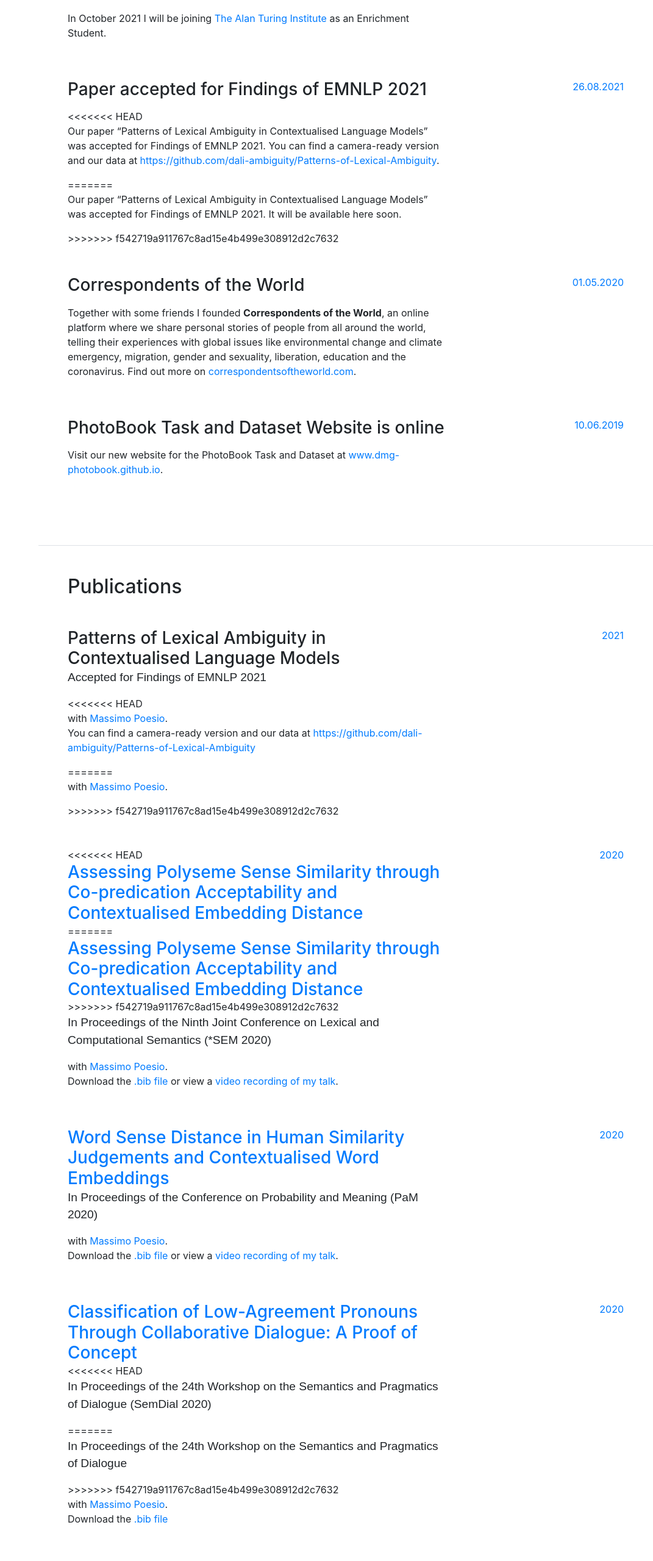
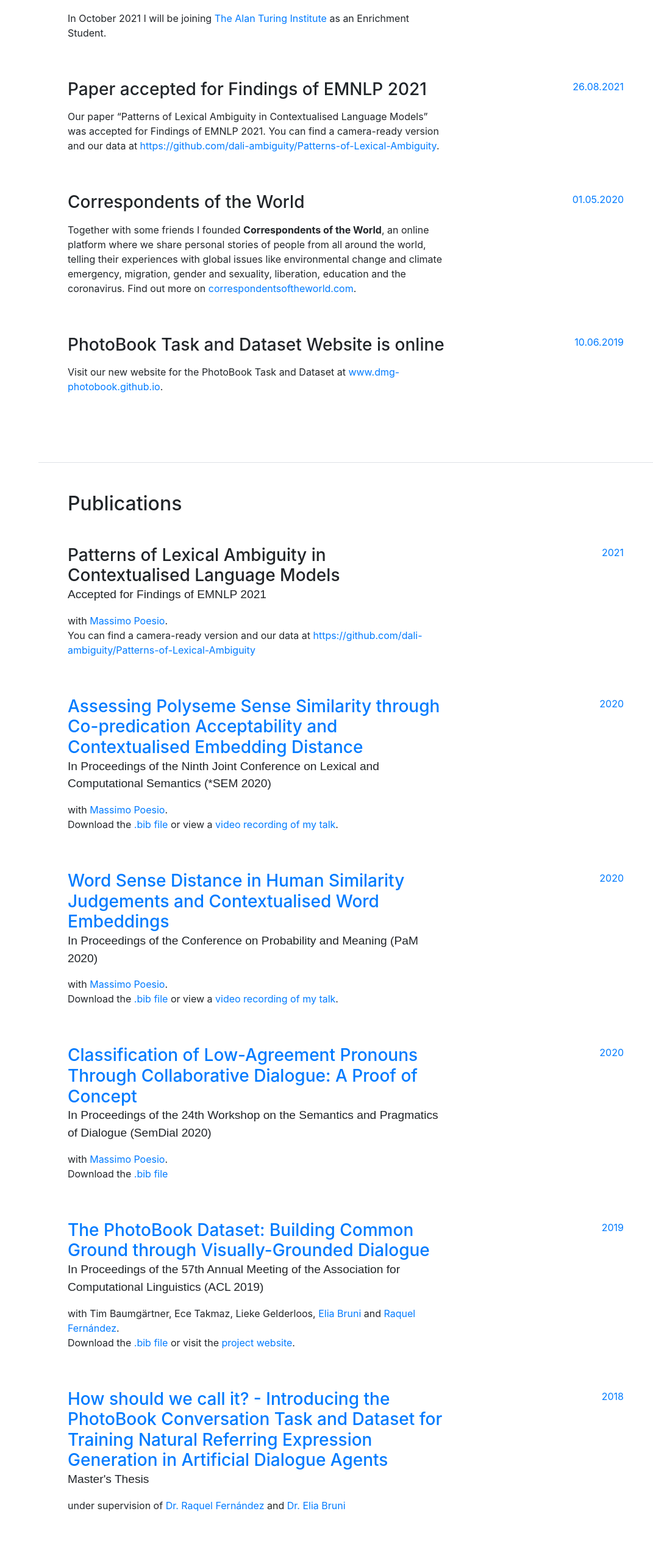
Before and after one commit to janoschhaber/janoschhaber.github.io, a website with bundled scripts: page index.html in a window 1280 px wide. Shown: the part 1000-3560 px from the top of the page at 61% size, without its empty margins (209-1280 px from the left). Built offline with nearby package versions, Linux system fonts and the light colour scheme; a web font is replaced by a local one.

Commit message:
Fixing Merge Issues

```diff
--- a/index.html
+++ b/index.html
@@ -122,11 +122,7 @@
             <div class="resume-content mr-auto">
               <h3 class="mb-0">Paper accepted for Findings of EMNLP 2021</h3>
               <div class="subheading mb-3"></div>
-<<<<<<< HEAD
               <p> Our paper “Patterns of Lexical Ambiguity in Contextualised Language Models” was accepted for Findings of EMNLP 2021. You can find a camera-ready version and our data at <a href="https://github.com/dali-ambiguity/Patterns-of-Lexical-Ambiguity">https://github.com/dali-ambiguity/Patterns-of-Lexical-Ambiguity</a>.</p>
-=======
-              <p> Our paper “Patterns of Lexical Ambiguity in Contextualised Language Models” was accepted for Findings of EMNLP 2021. It will be available here soon.</p>
->>>>>>> f542719a911767c8ad15e4b499e308912d2c7632
             </div>
             <div class="resume-date text-md-right">
               <span class="text-primary">26.08.2021</span>
@@ -167,11 +163,7 @@
             <div class="resume-content mr-auto">
               <h3 class="mb-0">Patterns of Lexical Ambiguity in Contextualised Language Models</h3>
               <div class="subheading mb-3">Accepted for Findings of EMNLP 2021</div>
-<<<<<<< HEAD
               <p> with <a href="https://sites.google.com/view/massimo-poesio/home" target="_blank">Massimo Poesio</a>. <br> You can find a camera-ready version and our data at <a href="https://github.com/dali-ambiguity/Patterns-of-Lexical-Ambiguity">https://github.com/dali-ambiguity/Patterns-of-Lexical-Ambiguity</a></p>
-=======
-              <p> with <a href="https://sites.google.com/view/massimo-poesio/home" target="_blank">Massimo Poesio</a>. <br> </p>
->>>>>>> f542719a911767c8ad15e4b499e308912d2c7632
             </div>
             <div class="resume-date text-md-right">
               <span class="text-primary">2021</span>
@@ -180,11 +172,7 @@
 
              <div class="resume-item d-flex flex-column flex-md-row mb-5">
             <div class="resume-content mr-auto">
-<<<<<<< HEAD
               <h3 class="mb-0"><a href="https://aclanthology.org/2020.starsem-1.12/" target="_blank"> Assessing Polyseme Sense Similarity through Co-predication Acceptability and Contextualised Embedding Distance</a> </h3>
-=======
-              <h3 class="mb-0"><a href="http://semdial.org/anthology/papers/Z/Z20/Z20-3017/" target="_blank"> Assessing Polyseme Sense Similarity through Co-predication Acceptability and Contextualised Embedding Distance</a> </h3>
->>>>>>> f542719a911767c8ad15e4b499e308912d2c7632
               <div class="subheading mb-3">In Proceedings of the Ninth Joint Conference on Lexical and Computational Semantics (*SEM 2020)</div>
               <p> with <a href="https://sites.google.com/view/massimo-poesio/home" target="_blank">Massimo Poesio</a>. <br> Download the <a href="data/haber-poesio-2020-assessing.bib" target="_blank">.bib file </a> or view a <a href="https://www.youtube.com/watch?v=8XDzyR51KrA" target="_blank">video recording of my talk</a>. </p>
             </div>
@@ -207,11 +195,7 @@
           <div class="resume-item d-flex flex-column flex-md-row mb-5">
             <div class="resume-content mr-auto">
               <h3 class="mb-0"><a href="http://semdial.org/anthology/papers/Z/Z20/Z20-3017/" target="_blank"> Classification of Low-Agreement Pronouns Through Collaborative Dialogue: A Proof of Concept </a> </h3>
-<<<<<<< HEAD
               <div class="subheading mb-3">In Proceedings of the 24th Workshop on the Semantics and Pragmatics of Dialogue (SemDial 2020)</div>
-=======
-              <div class="subheading mb-3">In Proceedings of the 24th Workshop on the Semantics and Pragmatics of Dialogue</div>
->>>>>>> f542719a911767c8ad15e4b499e308912d2c7632
               <p> with <a href="https://sites.google.com/view/massimo-poesio/home" target="_blank">Massimo Poesio</a>. <br> Download the <a href="data/haber-poesio-2020-classification.bib" target="_blank">.bib file </a> </p>
             </div>
             <div class="resume-date text-md-right">
@@ -222,11 +206,7 @@
           <div class="resume-item d-flex flex-column flex-md-row mb-5">
             <div class="resume-content mr-auto">
               <h3 class="mb-0"><a href="https://www.aclweb.org/anthology/P19-1184/" target="_blank">The PhotoBook Dataset: Building Common Ground through Visually-Grounded Dialogue </a> </h3>
-<<<<<<< HEAD
               <div class="subheading mb-3">In Proceedings of the 57th Annual Meeting of the Association for Computational Linguistics (ACL 2019)</div>
-=======
-              <div class="subheading mb-3">In: Proceedings of the 57th Annual Meeting of the Association for Computational Linguistics</div>
->>>>>>> f542719a911767c8ad15e4b499e308912d2c7632
               <p> with Tim Baumgärtner, Ece Takmaz, Lieke Gelderloos, <a href="https://staff.fnwi.uva.nl/e.bruni/" target="_blank">Elia Bruni</a> and <a href="https://staff.fnwi.uva.nl/r.fernandezrovira/" target="_blank">Raquel Fernández</a>. <br> Download the <a href="data/haber-etal-2019-photobook.bib" target="_blank">.bib file </a> or visit the <a href="https://dmg-photobook.github.io" target="_blank"> project website</a>. </p>
             </div>
             <div class="resume-date text-md-right">
@@ -236,8 +216,7 @@
 
            <div class="resume-item d-flex flex-column flex-md-row mb-5">
             <div class="resume-content mr-auto">
-              <h3 class="mb-0"><a href="https://esc.fnwi.uva.nl/thesis/centraal/files/f738860517.pdf" target="_blank">How should we call it? - Introducing the PhotoBook Conversation Task and Dataset for
-Training Natural Referring Expression Generation in Artificial Dialogue Agents </a> </h3>
+              <h3 class="mb-0"><a href="https://esc.fnwi.uva.nl/thesis/centraal/files/f738860517.pdf" target="_blank">How should we call it? - Introducing the PhotoBook Conversation Task and Dataset for Training Natural Referring Expression Generation in Artificial Dialogue Agents </a> </h3>
               <div class="subheading mb-3">Master's Thesis</div>
               <p> under supervision of <a href="https://staff.fnwi.uva.nl/r.fernandezrovira/" target="_blank">Dr. Raquel Fernández</a> and <a href="https://staff.fnwi.uva.nl/e.bruni/" target="_blank">Dr. Elia Bruni</a> </p>
             </div>
@@ -392,11 +371,7 @@ Training Natural Referring Expression Generation in Artificial Dialogue Agents <
 
           <div class="resume-item d-flex flex-column flex-md-row mb-5">
             <div class="resume-content mr-auto">
-<<<<<<< HEAD
               <h3 class="mb-0">Enrichment Student at The Alan Turing Institute </h3>
-=======
-              <h3 class="mb-0">Joining The Alan Turing Institute as Enrichment Student </h3>
->>>>>>> f542719a911767c8ad15e4b499e308912d2c7632
               <div class="subheading mb-3">9-month placement starting in October 2021.</div>
             </div>
             <div class="resume-date text-md-right">
@@ -448,18 +423,6 @@ Training Natural Referring Expression Generation in Artificial Dialogue Agents <
         </div>
       </section>
 
-    <!--   <section class="resume-section p-3 p-lg-5 d-flex flex-column" id="personal">
-        <div class="my-auto">
-          <h2 class="mb-5">Personal</h2>
-          <p>
-          Every moment not filled with studies is definitively filled with music - either digital, analog, live or self-made. I play the guitar far longer now than my skill level might indicate - though somebody once might have said something about being me my own worst critic... whatever. My little home studio is growing slowly but constantly (mostly limited by my 20 sqm freight container appartment) and you might find some of my own music here once I decide it's ready for the great big world. </p>
-
-
-        </div>
-      </section>
- -->
-
-
     </div>
 
     <!-- Bootstrap core JavaScript -->
```
